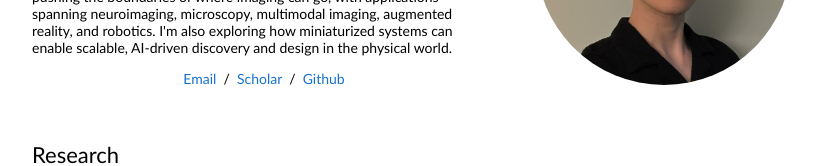
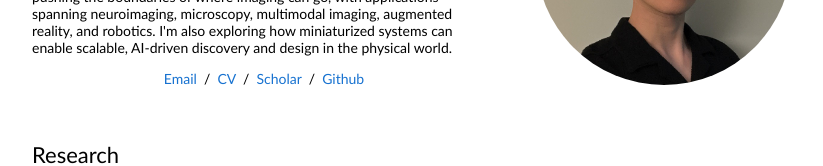
Before and after one commit to LekangY/lekangy.github.io, a plain HTML site: page index.html in a window 1280 px wide. Shown: the part 212-378 px from the top of the page, without its empty margins (228-1051 px from the left). Drawn offline with Linux system fonts and the light colour scheme.

Commit message:
Link the updated CV
Co-Authored-By: Claude Opus 5.5 <noreply@anthropic.com>

```diff
--- a/index.html
+++ b/index.html
@@ -32,6 +32,7 @@
                 <!-- Links -->
                 <p style="text-align:center">
                   <a href="mailto:ly7150@princeton.edu">Email</a> &nbsp;/&nbsp;
+                  <a href="data/CV.pdf?v=20261103">CV</a> &nbsp;/&nbsp;
                   <a href="https://scholar.google.com/citations?user=vjrp1toAAAAJ&hl=en">Scholar</a> &nbsp;/&nbsp;
                   <a href="https://github.com/LekangY">Github</a>
                 </p>
```
